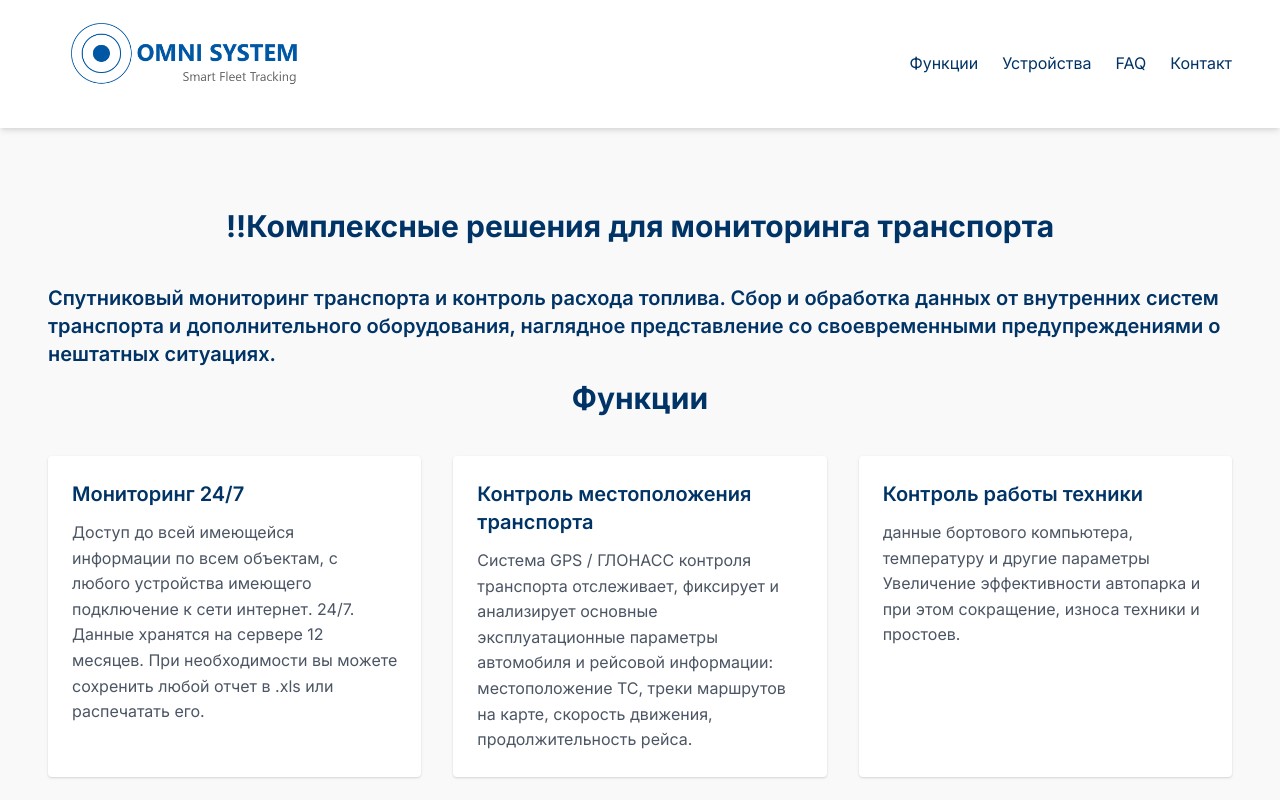
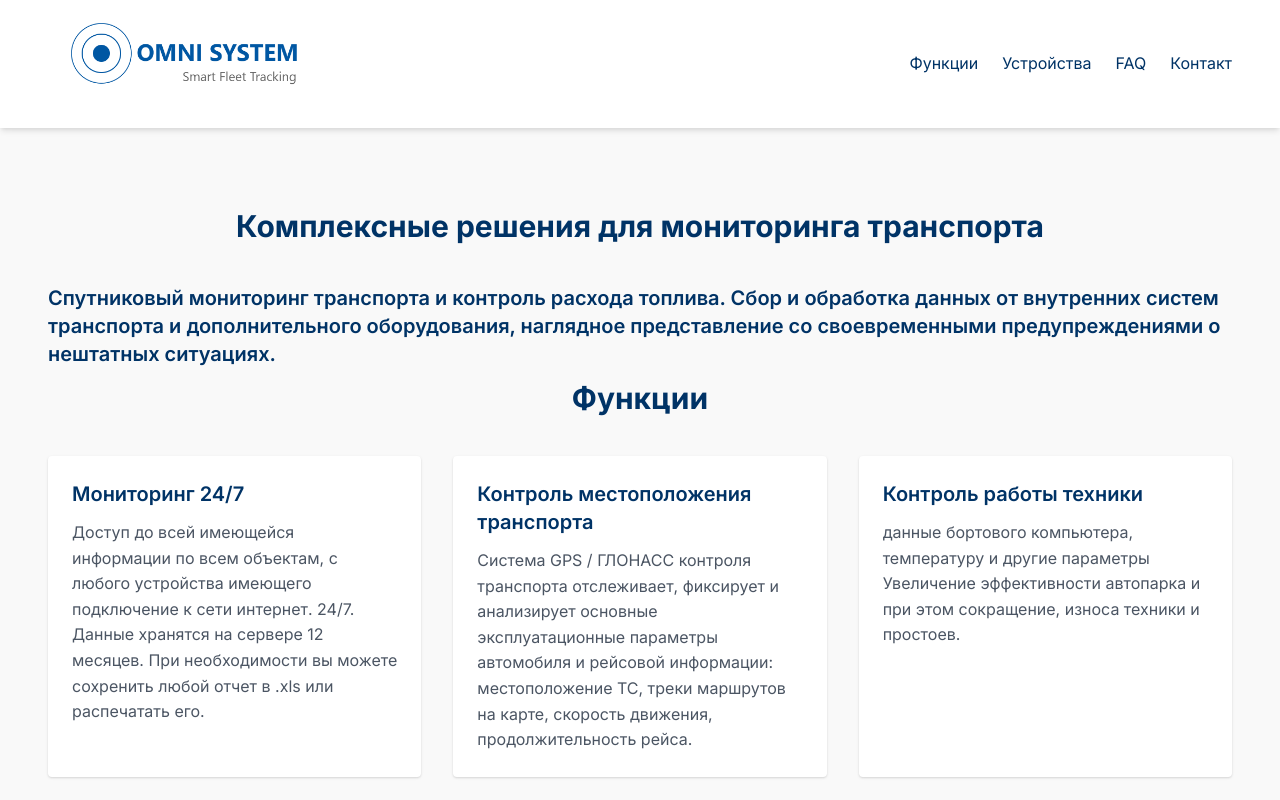
Before and after one commit to GuschinS/omnisystem, a React (Vite) app: page / in a window 1280 px wide. Shown: the top 800 px of the page. Built offline with nearby package versions, Linux system fonts and the light colour scheme.

Commit message:
Fix workflow for GitHub Pages

```diff
--- a/src/components/Features.jsx
+++ b/src/components/Features.jsx
@@ -4,7 +4,7 @@ export default function Features() {
     <section id="features" className="py-20 bg-lightBg">
       <div className="container mx-auto px-4">
         <h2 className="text-3xl font-bold text-center text-primary mb-10">
-          !!Комплексные решения для мониторинга транспорта
+          Комплексные решения для мониторинга транспорта
         </h2>
         <h3 className="text-xl font-semibold text-primary mb-3">
           Спутниковый мониторинг транспорта и контроль расхода топлива. Сбор и
```
